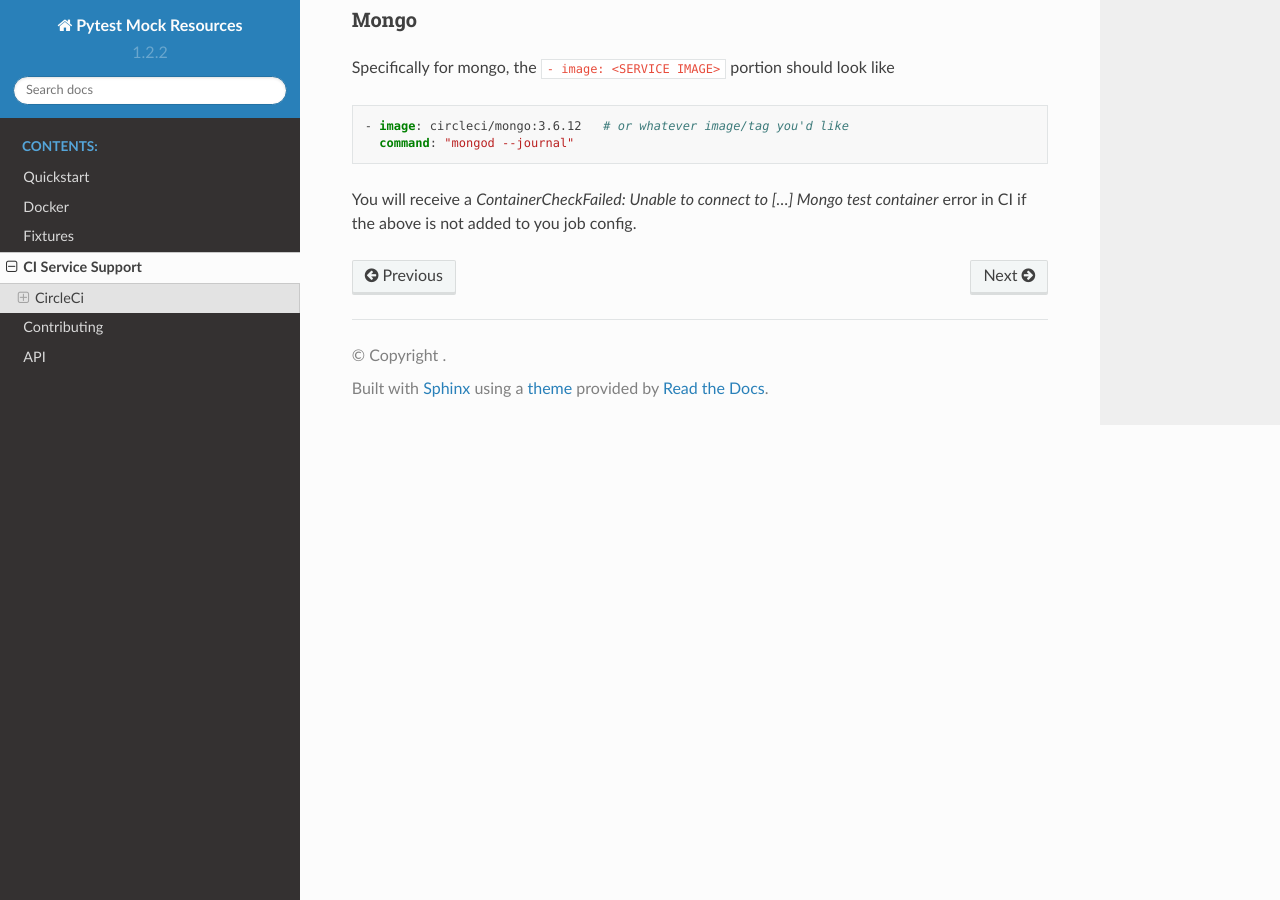
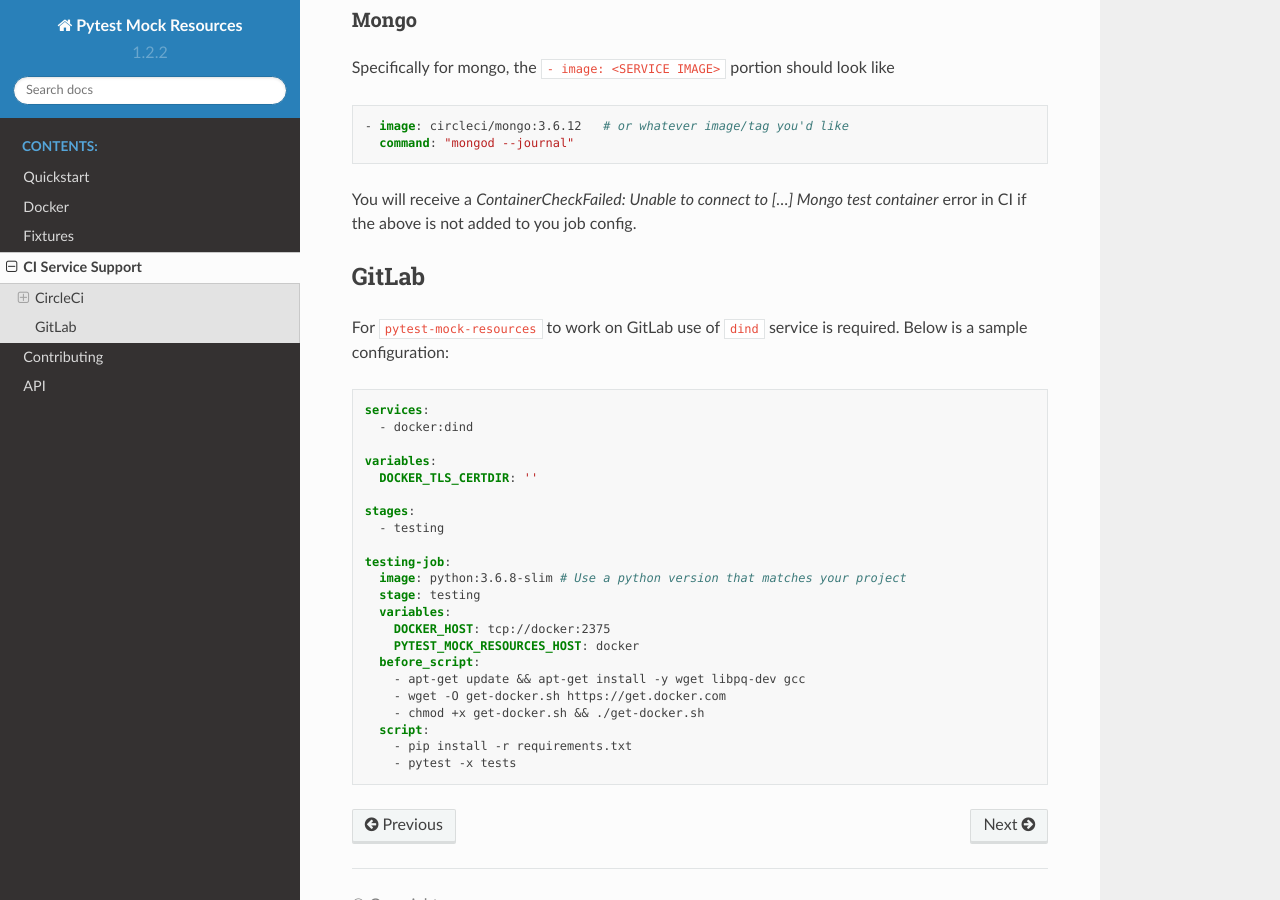
Before and after one commit to schireson/pytest-mock-resources, a Sphinx documentation site: the page built from docs/source/ci.rst, in a window 1280 px wide and 900 px high, scrolled down 1337 px. Built offline with Sphinx 7.4.7 and the Read the Docs theme 2.0.0, drawn with Linux system fonts in a browser that asks for light colours.

Commit message:
doc: Add gitlab configuration

```diff
--- a/docs/source/ci.rst
+++ b/docs/source/ci.rst
@@ -76,3 +76,34 @@ Specifically for mongo, the :code:`- image: <SERVICE IMAGE>` portion should look
       command: "mongod --journal"
 
 You will receive a `ContainerCheckFailed: Unable to connect to [...] Mongo test container` error in CI if the above is not added to you job config.
+
+
+GitLab
+------
+For :code:`pytest-mock-resources` to work on GitLab use of :code:`dind` service is required.
+Below is a sample configuration:
+
+.. code-block:: yaml
+
+    services:
+      - docker:dind
+
+    variables:
+      DOCKER_TLS_CERTDIR: ''
+
+    stages:
+      - testing
+
+    testing-job:
+      image: python:3.6.8-slim # Use a python version that matches your project
+      stage: testing
+      variables:
+        DOCKER_HOST: tcp://docker:2375
+        PYTEST_MOCK_RESOURCES_HOST: docker
+      before_script:
+        - apt-get update && apt-get install -y wget libpq-dev gcc
+        - wget -O get-docker.sh https://get.docker.com
+        - chmod +x get-docker.sh && ./get-docker.sh
+      script:
+        - pip install -r requirements.txt
+        - pytest -x tests
```
